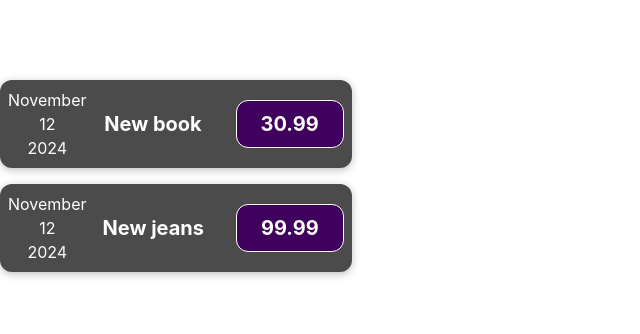
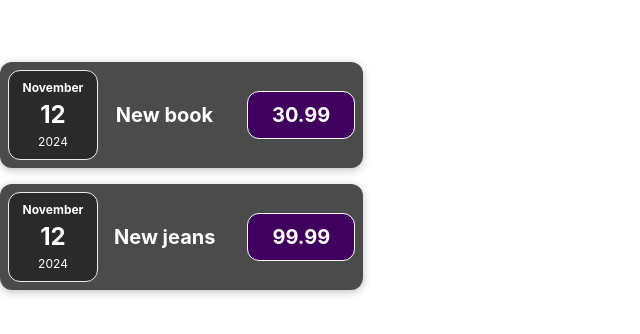
Before and after one commit to robinristo78/React-Project, a React app in the folder expenses/: page / in a window 1280 px wide. Shown: the part 224-558 px from the top of the page, without its empty margins (0-640 px from the left). Built offline with nearby package versions, Linux system fonts and the light colour scheme; the HTML template or start-up script is replaced by a standard one.

Commit message:
5. Ülesanne 1 - kujunduse lisamine komponendile

```diff
--- /dev/null
+++ b/expenses/src/components/ExpenseDate.css
@@ -0,0 +1,26 @@
+.expense-date {
+    display: flex;
+    flex-direction: column;
+    width: 5.5rem;
+    height: 5.5rem;
+    border: 1px solid #ececec;
+    background-color: #2a2a2a;
+    color: white;
+    border-radius: 12px;
+    align-items: center;
+    justify-content: center;
+}
+
+.expense-date__month {
+    font-size: 0.75rem;
+    font-weight: bold;
+}
+
+.expense-date__year {
+    font-size: 0.75rem;
+}
+
+.expense-date__day {
+    font-size: 1.5rem;
+    font-weight: bold;
+}
--- a/expenses/src/components/ExpenseDate.jsx
+++ b/expenses/src/components/ExpenseDate.jsx
@@ -1,3 +1,5 @@
+import './ExpenseDate.css';
+
 const ExpenseDate = (props) => {
 
     const day = props.date.toLocaleString('en-US', {day: '2-digit'});
@@ -5,10 +7,10 @@
     const year = props.date.getFullYear();
 
     return (
-        <div>
-            <div>{month}</div>
-            <div>{day}</div>
-            <div>{year}</div>
+        <div className='expense-date'>
+            <div className='expense-date__month'>{month}</div>
+            <div className='expense-date__day'>{day}</div>
+            <div className='expense-date__year'>{year}</div>
         </div>
     );
 }
```
